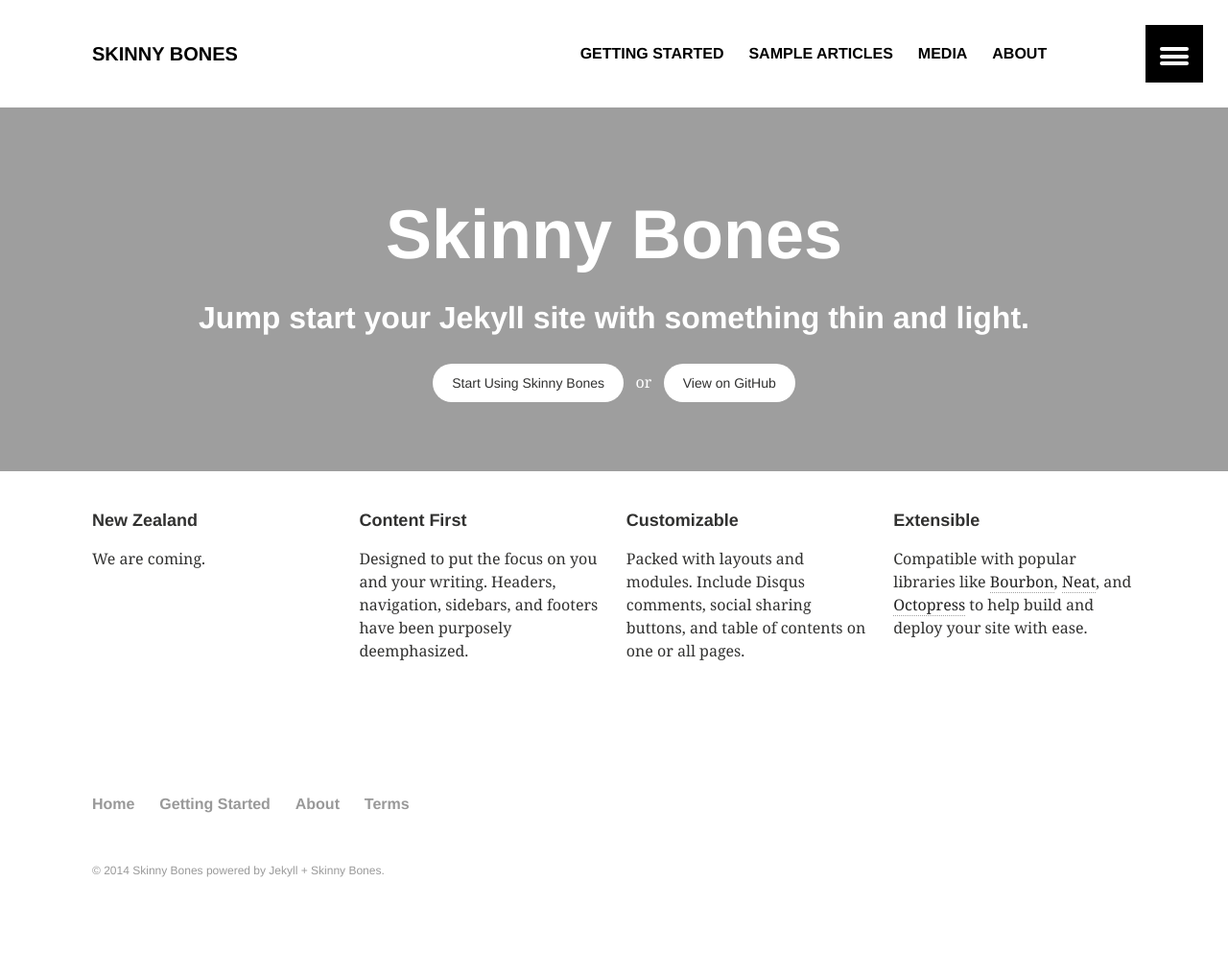
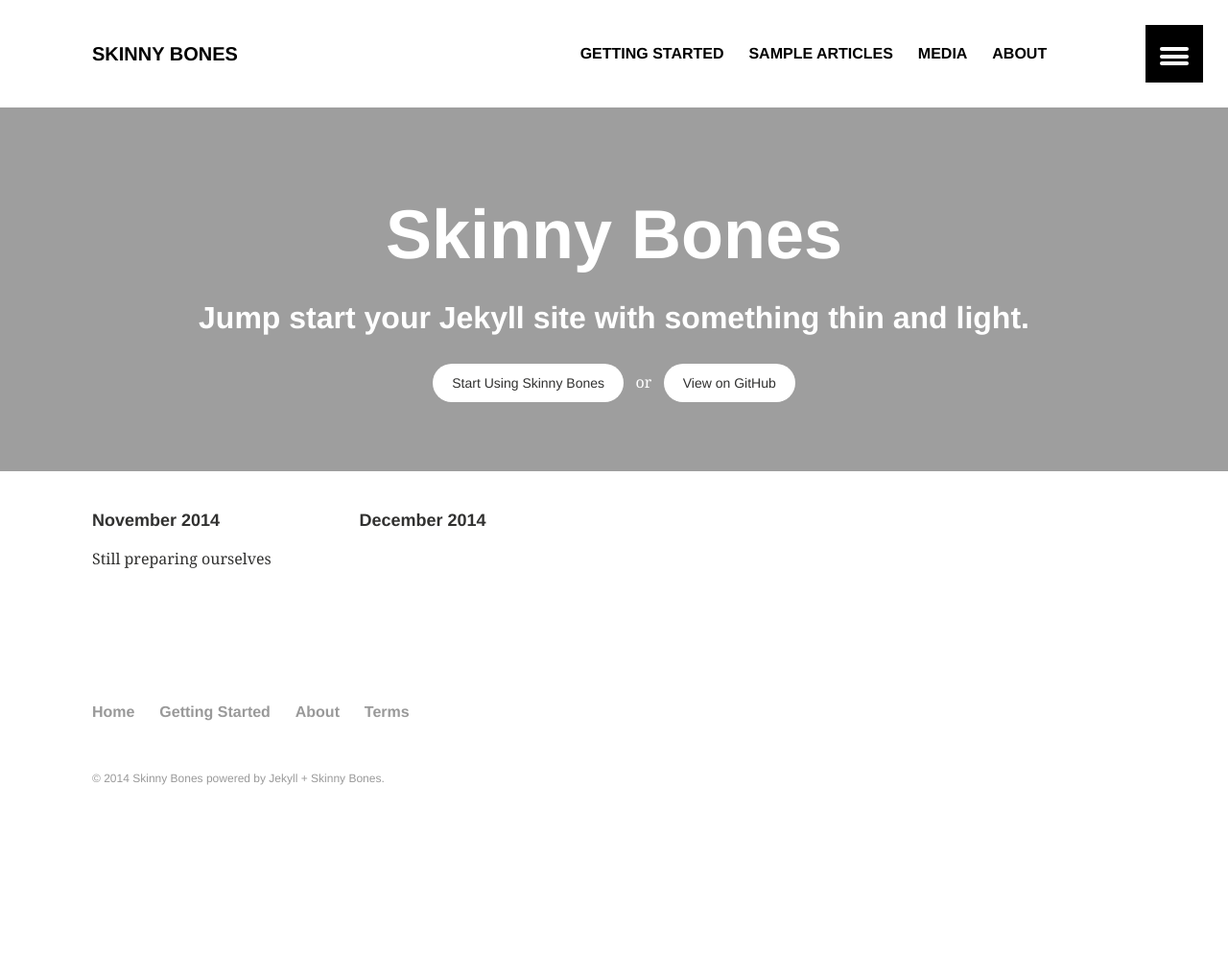
Before and after one commit to rokiwi/old, a Jekyll site: the page built from index.md, in a window 1280 px wide. Shown: the whole page at 96% size. Built offline with Jekyll 4.4.1, drawn with Linux system fonts in a browser that asks for light colours; after the commit the page ends 900 px from its top, so only the background shows below that.

Commit message:
Main page tiles

```diff
--- a/index.md
+++ b/index.md
@@ -8,23 +8,13 @@
 <div class="tiles">
 
 <div class="tile">
-  <h2 class="post-title">New Zealand</h2>
-  <p class="post-excerpt">We are coming.</p>
-</div><!-- /.tile -->
+  <h2 class="post-title">November 2014</h2>
+  <p class="post-excerpt">Still preparing ourselves</p>
+</div>
 
 <div class="tile">
-  <h2 class="post-title">Content First</h2>
-  <p class="post-excerpt">Designed to put the focus on you and your writing. Headers, navigation, sidebars, and footers have been purposely deemphasized.</p>
-</div><!-- /.tile -->
+  <h2 class="post-title">December 2014</h2>
+  <p class="post-excerpt"></p>
+</div>
 
-<div class="tile">
-  <h2 class="post-title">Customizable</h2>
-  <p class="post-excerpt">Packed with layouts and modules. Include Disqus comments, social sharing buttons, and table of contents on one or all pages.</p>
-</div><!-- /.tile -->
-
-<div class="tile">
-  <h2 class="post-title">Extensible</h2>
-  <p class="post-excerpt">Compatible with popular libraries like <a href="http://bourbon.io">Bourbon</a>, <a href="http://neat.bourbon.io/">Neat</a>, and <a href="http://github.com/octopress/octopress">Octopress</a> to help build and deploy your site with ease.</p>
-</div><!-- /.tile -->
-
-</div><!-- /.tiles -->
+</div>
```
